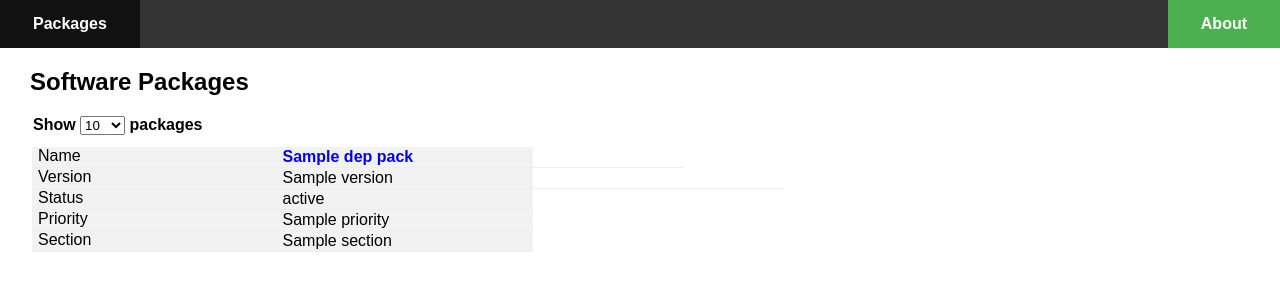
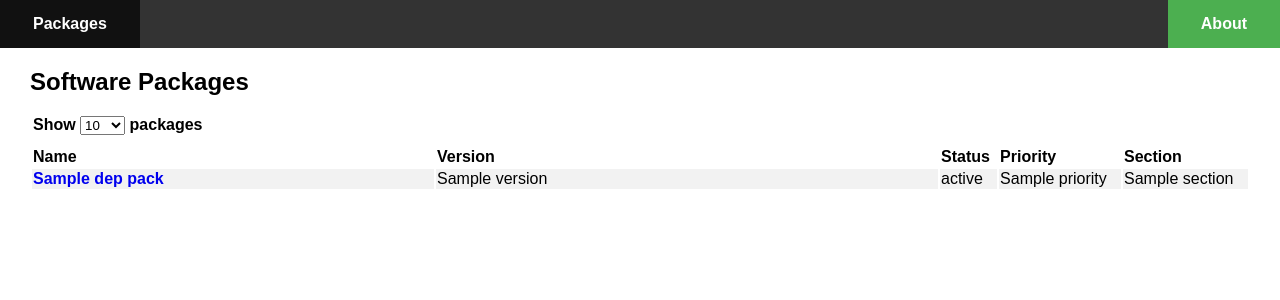
Before and after one commit to pombredanne/software_package_explorer, a Flask app: template templates/index.html in a window 1280 px wide. Shown: the top 300 px of the page. Run offline with Flask 2, Linux system fonts and the light colour scheme; the template is opened without the code that fills it: most values are stand-ins (such as "Sample title", 1, 10 or a date in 2020).

Commit message:
revert previous

```diff
--- a/static/css/index.css
+++ b/static/css/index.css
@@ -6,59 +6,3 @@ td:nth-child(2){ width: 500px; }
 label{ font-weight: bold; padding-left: 3px;}
 #packageTable tr {display: none;}
 #showingInfo { padding-top: 10px; padding-left: 2px;}
-
-
-@media
-	only screen
-    and (max-width: 760px), (min-device-width: 768px)
-    and (max-device-width: 1024px)  {
-
-		/* Force table to not be like tables anymore */
-		table, thead, tbody, th, td, tr {
-			display: block;
-		}
-
-		/* Hide table headers (but not display: none;, for accessibility) */
-		thead tr {
-			position: absolute;
-			top: -9999px;
-			left: -9999px;
-		}
-
-    tr {
-      margin: 0 0 1rem 0;
-    }
-
-    tr:nth-child(odd) {
-      background: #ccc;
-    }
-
-		td {
-			/* Behave  like a "row" */
-			border: none;
-			border-bottom: 1px solid #eee;
-			position: relative;
-			padding-left: 50%;
-		}
-
-		td:before {
-			/* Now like a table header */
-			position: absolute;
-			/* Top/left values mimic padding */
-			top: 0;
-			left: 6px;
-			width: 45%;
-			padding-right: 10px;
-			white-space: nowrap;
-		}
-
-		/*
-		Label the data
-    You could also use a data-* attribute and content for this. That way "bloats" the HTML, this way means you need to keep HTML and CSS in sync. Lea Verou has a clever way to handle with text-shadow.
-		*/
-		td:nth-of-type(1):before { content: "Name"; }
-		td:nth-of-type(2):before { content: "Version"; }
-		td:nth-of-type(3):before { content: "Status"; }
-		td:nth-of-type(4):before { content: "Priority"; }
-		td:nth-of-type(5):before { content: "Section"; }
-	}
```
